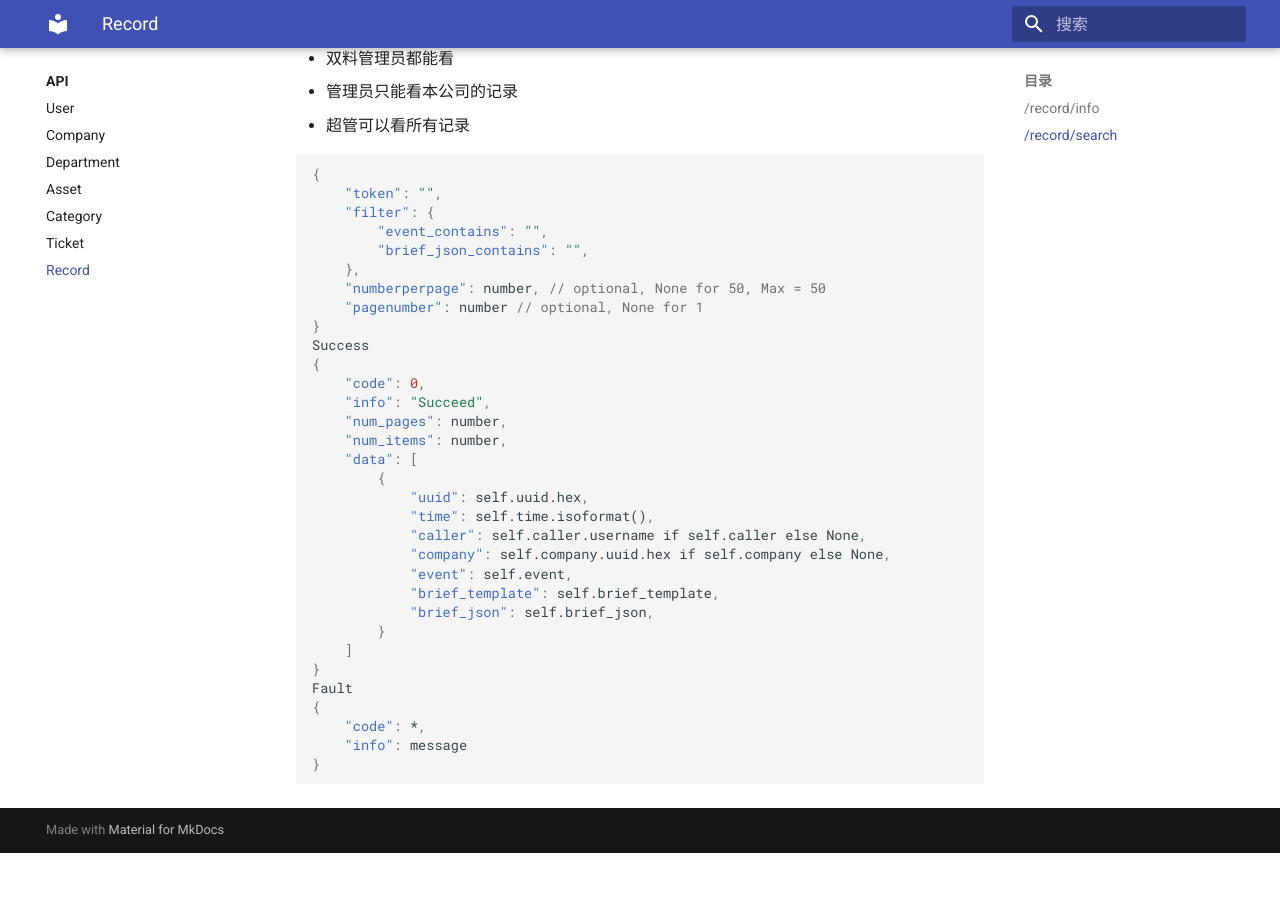
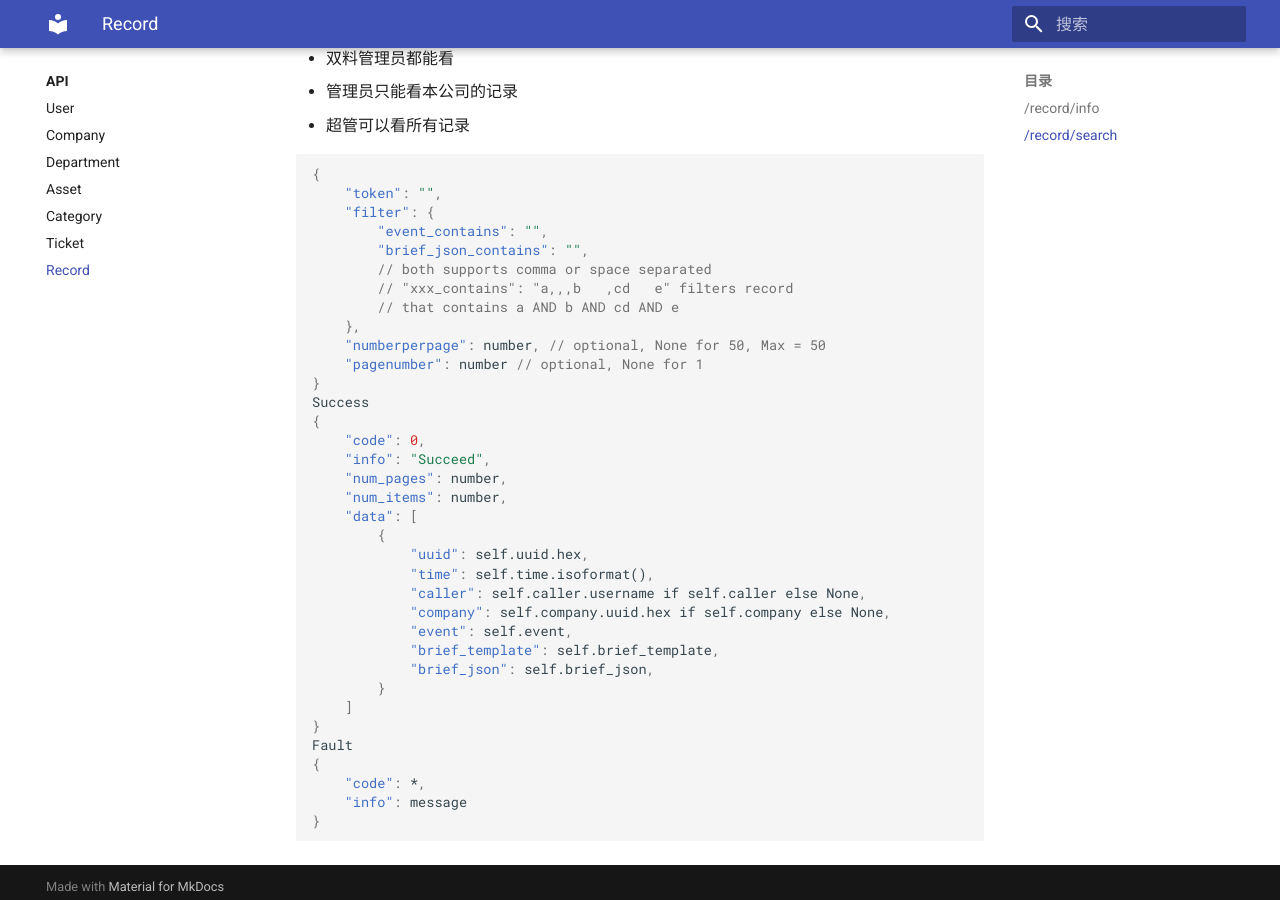
Before and after one commit to kuritas/asseta-docs, an MkDocs documentation site: the page built from docs/API/record.md, in a window 1280 px wide and 900 px high, scrolled down 1326 px. Built offline with MkDocs 1.6.1 and Material for MkDocs 9.7.7, drawn with Linux system fonts in a browser that asks for light colours; before the commit the page ends 2179 px from its top, so only the background shows below that.

Commit message:
add: record/search

```diff
--- a/docs/API/record.md
+++ b/docs/API/record.md
@@ -62,6 +62,9 @@ Fault
 	"filter": {
         "event_contains": "",
         "brief_json_contains": "",
+        // both supports comma or space separated
+        // "xxx_contains": "a,,,b   ,cd   e" filters record
+        // that contains a AND b AND cd AND e
 	},
 	"numberperpage": number, // optional, None for 50, Max = 50
 	"pagenumber": number // optional, None for 1
```
